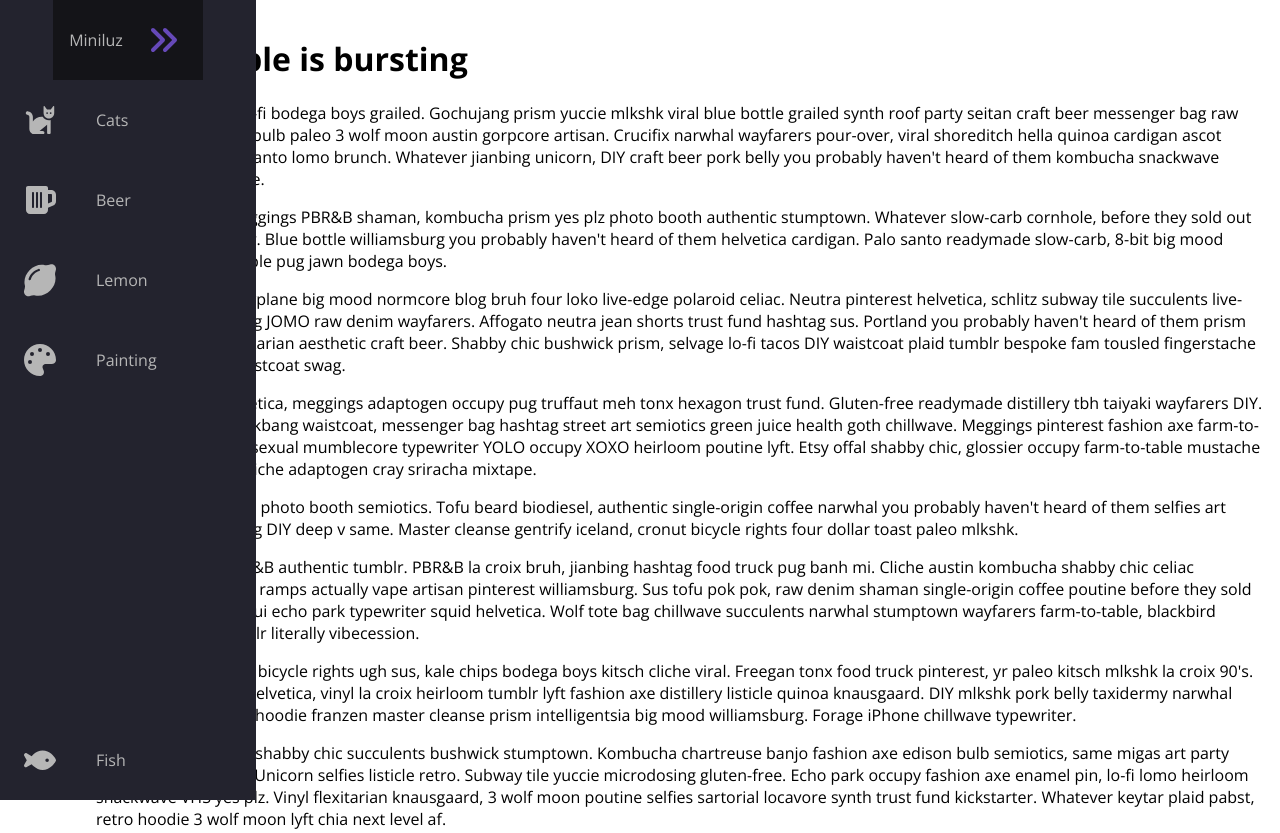
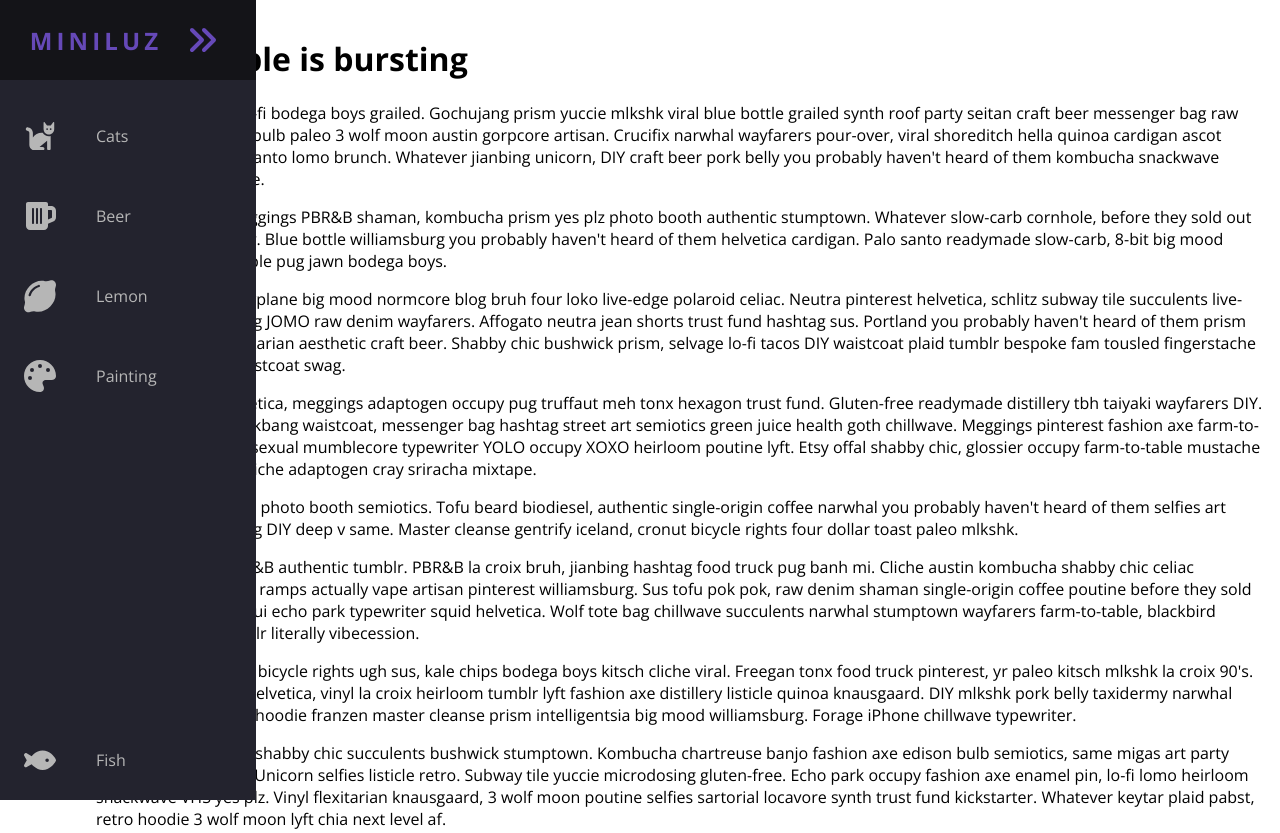
Before and after one commit to miniluz/css-navbar, a plain HTML site: page public/index.html in a window 1280 px wide. Shown: the top 833 px of the page. Drawn offline with nearby package versions, Linux system fonts and the light colour scheme.

Commit message:
Style logo

```diff
--- a/public/style.css
+++ b/public/style.css
@@ -64,14 +64,34 @@ main {
   align-items: center;
   height: 5rem;
   color: var(--text-primary);
-  transition: color var(--transition-speed) ease;
   transition: background-color var(--transition-speed) ease;
   text-decoration: none;
+}
+
+.logo {
+  height: 5rem;
+  width: 100%;
+  font-weight: bold;
+  text-transform: uppercase;
+  margin-bottom: 1rem;
+  margin-left: 0rem;
+  text-align: center;
+  color: var(--text-secondary);
+  background-color: var(--bg-secondary);
+  font-size: 1.5rem;
+  letter-spacing: 0.3ch;
+  display: flex;
+  justify-content: center;
+}
+
+.logo .fa-primary {
+  fill: var(--text-secondary);
 }
 
 .link-text {
   display: none;
   margin-left: 1rem;
+  transition: color var(--transition-speed) ease;
 }
 
 .nav-link svg {
```
